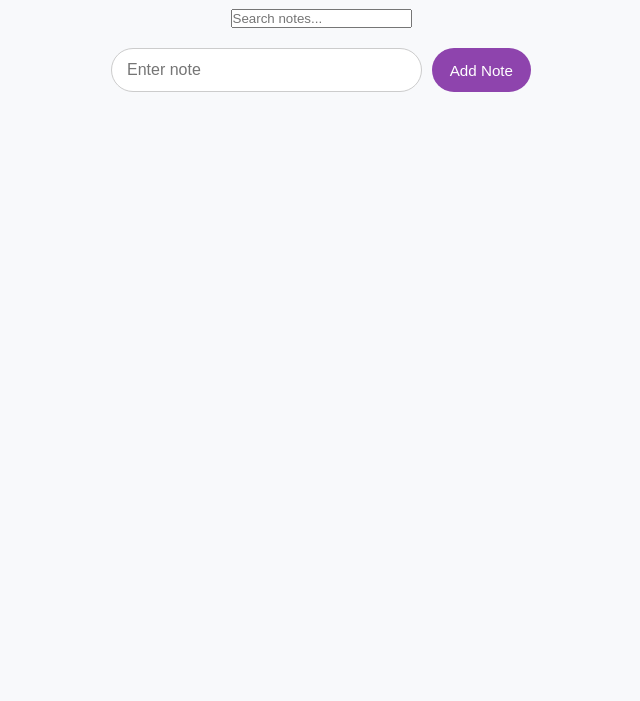
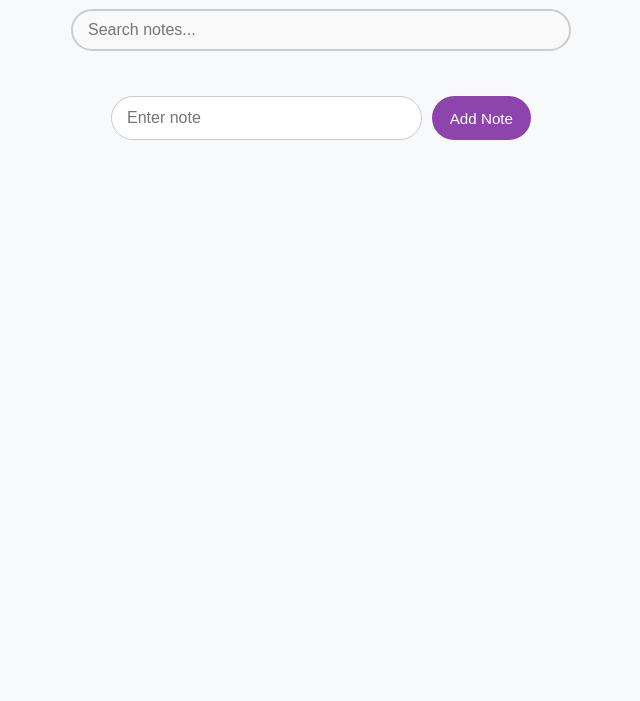
Before and after one commit to SharvariShalgar20/note-app, a website: page public/index.html in a window 1280 px wide. Shown: the part 99-800 px from the top of the page, without its empty margins (319-959 px from the left). Drawn offline with Linux system fonts and the light colour scheme; no server answers.

Commit message:
Updated css

```diff
--- a/public/style.css
+++ b/public/style.css
@@ -154,6 +154,27 @@ button:hover {
   background-color: #dc2626;
 }
 
+#searchInput {
+  display: block;
+  margin: 0 auto 25px auto;
+  width: 60%;
+  max-width: 500px;
+  padding: 10px 15px;
+  font-size: 16px;
+  border: 2px solid #ccc;
+  border-radius: 25px;
+  outline: none;
+  background-color: #f9f9f9;
+  transition: all 0.3s ease;
+}
+
+#searchInput:focus {
+  border-color: #7b2cbf;
+  background-color: #fff;
+  box-shadow: 0 0 8px rgba(123, 44, 191, 0.4);
+}
+
+
 /* 📱 Responsive */
 @media (max-width: 500px) {
   #noteForm,
```
